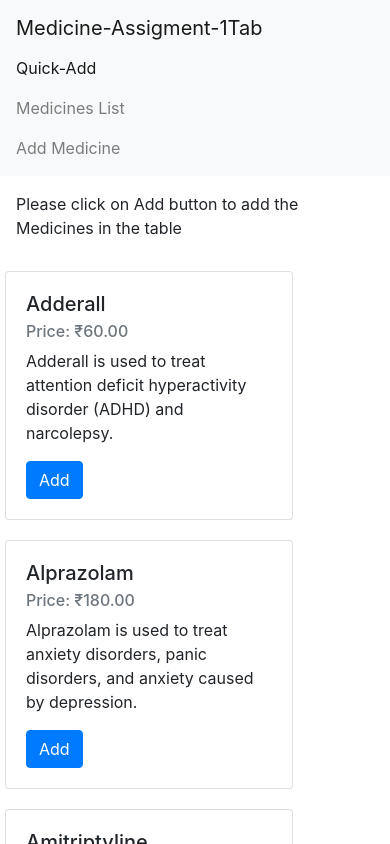
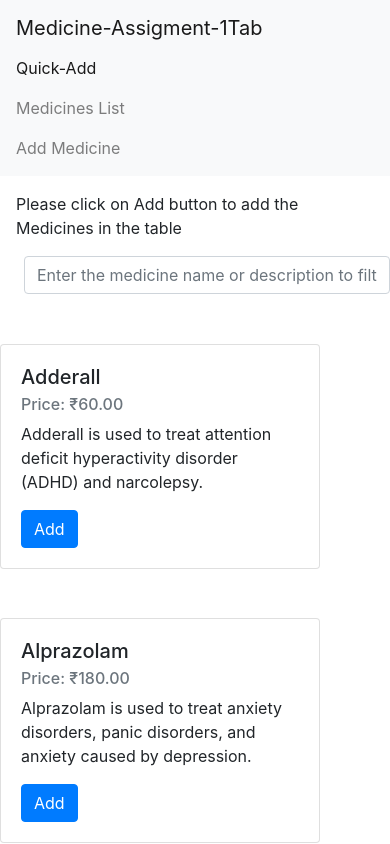
Before and after one commit to joshirohit1988/Medicine-assignment-1Tab, an Angular app: page /quickadd in a window 390 px wide. Shown: the top 844 px of the page. Built offline with nearby package versions, Linux system fonts and the light colour scheme.

Commit message:
Added Filterbox to filter the Medicines result

```diff
--- a/src/app/app.module.ts
+++ b/src/app/app.module.ts
@@ -7,6 +7,7 @@
 import { SharedModule } from './shared/shared.module';
 import { HttpClientModule } from '@angular/common/http';
 import { PageNotFoundComponent } from './page-not-found.component';
+import { ReactiveFormsModule } from '@angular/forms';
 
 @NgModule({
   declarations: [
@@ -19,6 +20,7 @@
     SharedModule,
     HttpClientModule,
     AppRoutingModule,
+    ReactiveFormsModule
   ],
   providers: [],
   bootstrap: [AppComponent]
--- a/src/app/features/medicine/medicine-action/medicine-action.component.html
+++ b/src/app/features/medicine/medicine-action/medicine-action.component.html
@@ -1,4 +1,4 @@
-<div class="card">
+<div class="card mx-md-4">
     <div class="card-header">
         {{pageTitle}}
     </div>
--- a/src/app/features/medicine/medicine-action/medicine-action.component.scss
+++ b/src/app/features/medicine/medicine-action/medicine-action.component.scss
@@ -1,5 +1,4 @@
 :host {
     margin: 10px;
     padding: 10px;
-    width:700px;
 }
--- a/src/app/features/medicine/medicine-list/medicine-list.component.html
+++ b/src/app/features/medicine/medicine-list/medicine-list.component.html
@@ -1,11 +1,12 @@
-<div class="card">
+
+<div class="card mx-md-4">
     <div class="card-header">
         {{title}}
     </div>
 
     <div class="card-body">
         <div class="table-responsive">
-            <table class="table table-bordered table-sm" *ngIf="this.medicines$ | async as medicines">
+            <table class="table table-bordered" *ngIf="this.medicines$ | async as medicines">
                 <thead class="thead-light">
                     <tr>
                         <th>Name</th>
--- a/src/app/features/medicine/medicine-list/medicine-list.component.scss
+++ b/src/app/features/medicine/medicine-list/medicine-list.component.scss
@@ -2,3 +2,28 @@
     margin: 10px;
     padding: 10px;
 }
+
+
+ @media (max-width: 575.98px) {
+    .card{
+      margin: 1px;
+    }
+
+    .card-body {
+        padding: .25rem;
+    }
+
+    .table td, .table th {
+        padding: .25rem;
+        font-size: .85rem;
+    }
+
+  }
+
+  th{
+    text-align: center;
+  }
+
+  td {
+    text-align: justify;
+  }
--- a/src/app/home/home.component.html
+++ b/src/app/home/home.component.html
@@ -1,7 +1,17 @@
+<p class="m-3"> Please click on Add button to add the Medicines in the table</p>
+
+<div class="form-group row">
+
+    <div class="col-sm-4 ml-4">
+        <input class="form-control" id="medicineNameId" type="text" [formControl]="searchbox"
+            placeholder="Enter the medicine name or description to filter the results" />
+
+    </div>
+</div>
 
 
-<p class="m-3"> Please click on Add button to add the Medicines in the table</p>
-<div *ngIf="availableMedicines$ | async as medicines" class="d-flex flex-wrap">
-    <app-card *ngFor="let medicine of medicines" [medicine]="medicine"
-     (addMedicineEvent)="addMedicine($event)" (updateMedicineEvent)="updateMedicine($event)"></app-card>
+
+<div *ngIf="availableMedicines$ | async as medicines" class="card-deck">
+    <app-card *ngFor="let medicine of medicines" [medicine]="medicine" (addMedicineEvent)="addMedicine($event)"
+        (updateMedicineEvent)="updateMedicine($event)"></app-card>
 </div>
--- a/src/app/home/home.component.ts
+++ b/src/app/home/home.component.ts
@@ -1,22 +1,32 @@
-import { Component, OnInit } from '@angular/core';
+import { Component, OnInit, OnDestroy } from '@angular/core';
 import { MedicineAvailableService } from '../shared/services/medicine-available.service';
-import { Observable } from 'rxjs';
+import { Observable, Subscription } from 'rxjs';
 import { Medicine } from '../features/medicine/models/medicine.model';
 import { MedicineService } from '../features/medicine/services/medicine.service';
+import { FormGroup, FormControl } from '@angular/forms';
+import { auditTime } from 'rxjs/operators';
 
 @Component({
   selector: 'app-home',
   templateUrl: './home.component.html',
   styleUrls: ['./home.component.scss']
 })
-export class HomeComponent implements OnInit {
+export class HomeComponent implements OnInit, OnDestroy {
 
   availableMedicines$: Observable<Medicine[]>;
+
+  searchbox: FormControl;
+
+  searchSubscription: Subscription;
 
   constructor(private medAvailService: MedicineAvailableService, private medicineService: MedicineService) { }
 
   ngOnInit(): void {
     this.availableMedicines$ = this.medAvailService.medicineInStock();
+    this.searchbox = new FormControl('');
+    this.searchSubscription = this.searchbox.valueChanges.pipe(
+      auditTime(500),
+    ).subscribe((val) => this.medAvailService.searchBoxSubject.next(val));
   }
 
   addMedicine(medicine: Medicine){
@@ -31,4 +41,9 @@
     }
   }
 
+  ngOnDestroy(): void {
+    this.searchSubscription.unsubscribe();
+    this.medAvailService.searchBoxSubject.next('');
+  }
+
 }
--- a/src/app/shared/card/card.component.html
+++ b/src/app/shared/card/card.component.html
@@ -1,8 +1,8 @@
-<div class="card" style="width: 18rem">
+<div class="card" style="width: 20rem">
     <div class="card-body">
       <h5 class="card-title">{{medicine.name}}</h5>
       <h6 class="card-subtitle mb-2 text-muted">Price: {{medicine.price | currency:'INR'}}</h6>
-      <p class="card-text">{{medicine.description}}</p>
+      <p class="card-text card-text-height">{{medicine.description}}</p>
 
       <button class="btn btn-primary" *ngIf="medicineQuantity === 0; else quantityNumber" (click)="addMedicine()">Add</button>
 
--- a/src/app/shared/card/card.component.scss
+++ b/src/app/shared/card/card.component.scss
@@ -9,3 +9,7 @@
 .text-margin{
     margin: 6px;
 }
+
+.card-text-height{
+    min-height: 4rem;
+}
--- a/src/app/shared/services/medicine-available.service.ts
+++ b/src/app/shared/services/medicine-available.service.ts
@@ -1,25 +1,32 @@
 import { Injectable } from '@angular/core';
-import { Observable, of, combineLatest } from 'rxjs';
+import { Observable, of, combineLatest, BehaviorSubject } from 'rxjs';
 import { Medicine } from '../../features/medicine/models/medicine.model';
 import { HttpClient } from '@angular/common/http';
 import { MedicineService } from '../../features/medicine/services/medicine.service';
 import { AVAILABLE_MEDICINES } from './available-medicine.data';
-import { map } from 'rxjs/operators';
+import { map, distinctUntilChanged } from 'rxjs/operators';
 
 @Injectable({
   providedIn: 'root'
 })
 export class MedicineAvailableService {
 
-  constructor(private http: HttpClient, private medicineService: MedicineService) { }
+  searchBoxSubject =  new BehaviorSubject<string>('');
+  searchBoxValue$: Observable<string>;
 
+  constructor(private http: HttpClient, private medicineService: MedicineService) {
+    this.searchBoxValue$ = this.searchBoxSubject.asObservable().pipe(
+      map((val) => val.trim()),
+      distinctUntilChanged()
+    );
+  }
 
   medicineInStock(): Observable<Medicine[]> {
 
     // return of(MedicinesData as any);
-    return combineLatest([of(AVAILABLE_MEDICINES), this.medicineService.getMedicines()])
+    return combineLatest([of(AVAILABLE_MEDICINES), this.medicineService.getMedicines(), this.searchBoxValue$])
       .pipe(
-        map(([availMeds, cartMeds]) => {
+        map(([availMeds, cartMeds, searchBoxVal]) => {
           const finalMeds: Medicine[] = [...availMeds];
 
           cartMeds.forEach((cartMed) => {
@@ -31,7 +38,9 @@
             }
           });
 
-          return finalMeds;
+          return finalMeds.filter((med) => med.name.toLowerCase().includes(searchBoxVal.toLowerCase()) ||
+            med.description.toLowerCase().includes(searchBoxVal.toLowerCase())
+          );
         })
       );
   }
```
